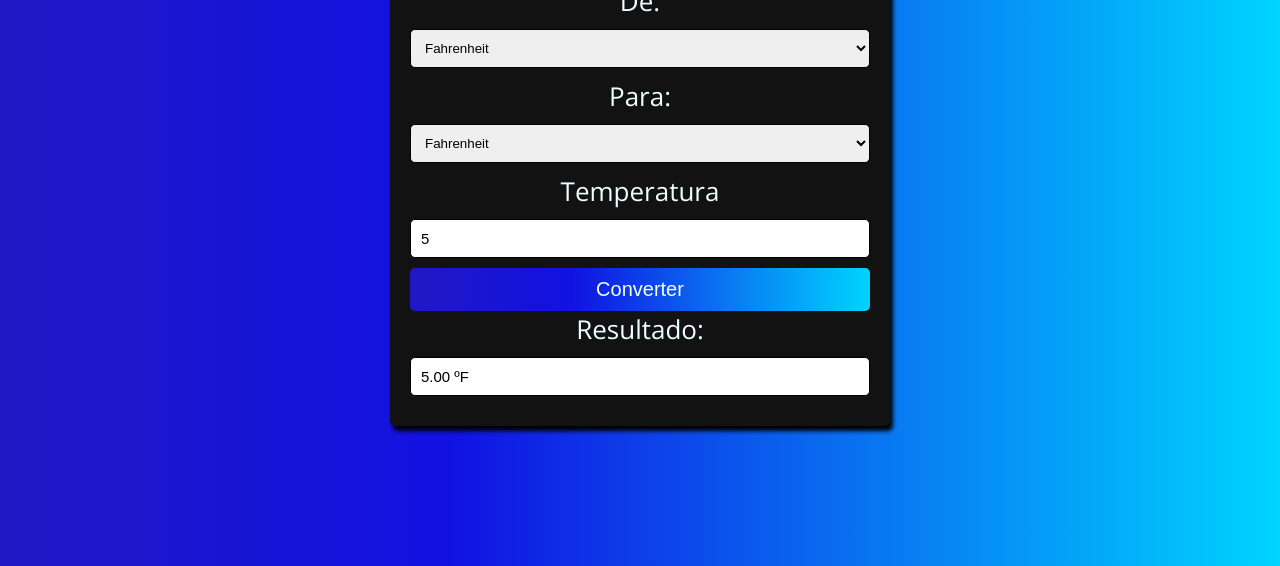
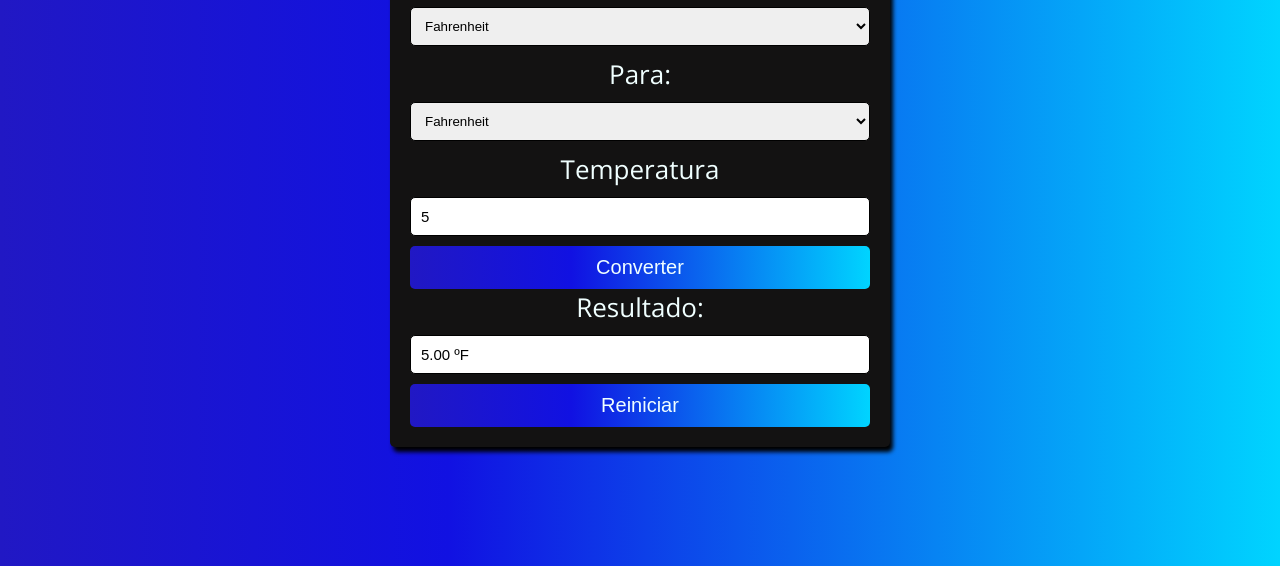
Before and after one commit to jeniferscarlate/conversorTemperatura, a plain HTML site: page index.html in a window 1280 px wide. Both pictures are taken after typing "5" into the empty fields and a click on the button "Converter". Shown: the part 234-800 px from the top of the page. Drawn offline with nearby package versions, Linux system fonts and the light colour scheme.

Commit message:
index: adicionando botão e uma função para reiniciar o conversor

```diff
--- a/index.html
+++ b/index.html
@@ -30,16 +30,18 @@
 
         <label for="resultado">Resultado:</label>
         <input type="text" id="resultado" readonly>
+
+        <button onclick="reiniciar()">Reiniciar</button>
     </section>
 
     <script type="text/javascript">
         function converterTemperatura(){
-            var unidadeDeEntrada = document.getElementById('unidadeDeEntrada').value;
-            var unidadeDeSaida = document.getElementById('unidadeDeSaida').value;
-            var temperatura = parseFloat(document.getElementById('temperatura').value);
+            const unidadeDeEntrada = document.getElementById('unidadeDeEntrada').value;
+            const unidadeDeSaida = document.getElementById('unidadeDeSaida').value;
+            const temperatura = parseFloat(document.getElementById('temperatura').value);
 
-            var converterValor;
-            var resultadoUnidade;
+            let converterValor;
+            let resultadoUnidade;
 
             switch(unidadeDeEntrada){
                 case 'C':
@@ -90,7 +92,12 @@
 
             document.getElementById('resultado').value = converterValor.toFixed(2) + ' ' + resultadoUnidade;
         }
-
+        function reiniciar() {
+            document.getElementById('unidadeDeEntrada').value = 'F';
+            document.getElementById('unidadeDeSaida').value = 'F';
+            document.getElementById('temperatura').value = '';
+            document.getElementById('resultado').value = '';
+        }
     </script>
 </body>
 </html>
```
